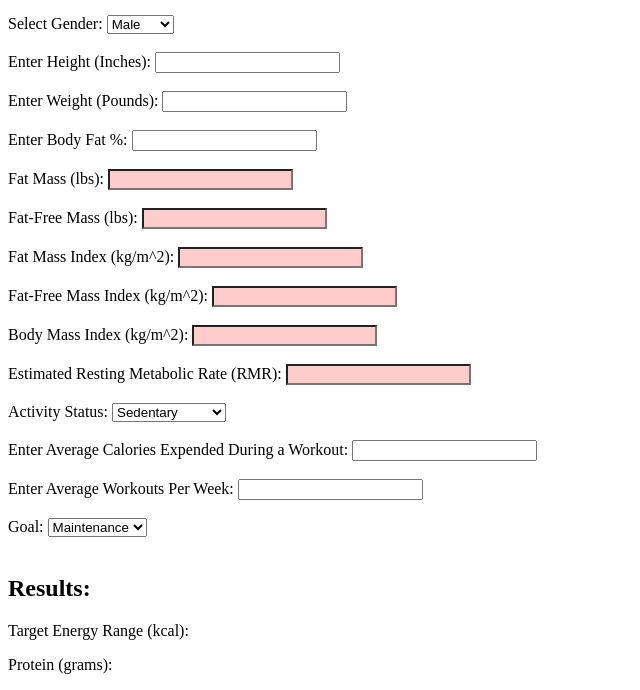
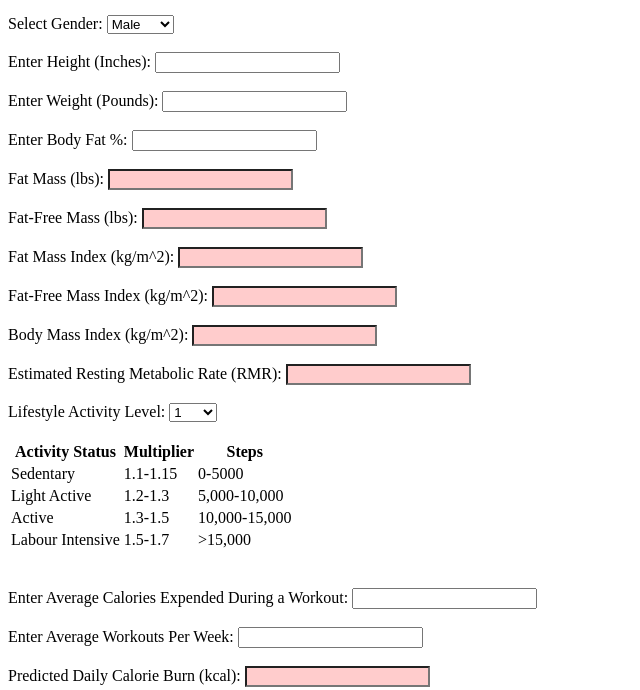
Before and after one commit to Fitomics/nutritioncalc, a plain HTML site: page index.html in a window 1280 px wide. Shown: the part 104-794 px from the top of the page, without its empty margins (0-640 px from the left). Drawn offline with nearby package versions, Linux system fonts and the light colour scheme.

Commit message:
added fields

```diff
--- a/index.html
+++ b/index.html
@@ -54,19 +54,56 @@
     <label for="rmr">Estimated Resting Metabolic Rate (RMR):</label>
     <input type="text" id="rmr" class="placeholder" readonly><br><br>
 
-    <label for="activity">Activity Status: </label>
+    <label for="activity">Lifestyle Activity Level: </label>
     <select id="activity" name="activity">
-        <option value="sedentary">Sedentary</option>
-        <option value="light">Light Active</option>
-        <option value="active">Active</option>
-        <option value="labor">Labor Intensive</option>
+        <option value="1">1</option>
+        <option value="1.15">1.15</option>
+        <option value="1.2">1.2</option>
+        <option value="1.3">1.3</option>
+        <option value="1.4">1.4</option>
+        <option value="1.5">1.5</option>
+        <option value="1.6">1.6</option>
+        <option value="1.7">1.7</option>
     </select><br><br>
+
+    <!-- Explanatory table for Lifestyle Activity Level -->
+    <table>
+      <tr>
+        <th>Activity Status</th>
+        <th>Multiplier</th>
+        <th>Steps</th>
+      </tr>
+      <tr>
+        <td>Sedentary</td>
+        <td>1.1-1.15</td>
+        <td>0-5000</td>
+      </tr>
+      <tr>
+        <td>Light Active</td>
+        <td>1.2-1.3</td>
+        <td>5,000-10,000</td>
+      </tr>
+      <tr>
+        <td>Active</td>
+        <td>1.3-1.5</td>
+        <td>10,000-15,000</td>
+      </tr>
+      <tr>
+        <td>Labour Intensive</td>
+        <td>1.5-1.7</td>
+        <td>>15,000</td>
+      </tr>
+    </table><br><br>
 
     <label for="workout_calories">Enter Average Calories Expended During a Workout:</label>
     <input type="number" id="workout_calories" name="workout_calories"><br><br>
 
     <label for="workouts_per_week">Enter Average Workouts Per Week:</label>
     <input type="number" id="workouts_per_week" name="workouts_per_week"><br><br>
+
+    <!-- New calculated field for Predicted Daily Calorie Burn -->
+    <label for="predicted_daily_calorie_burn">Predicted Daily Calorie Burn (kcal):</label>
+    <input type="number" id="predicted_daily_calorie_burn" name="predicted_daily_calorie_burn" class="placeholder" readonly><br><br>
 
     <label for="goal">Goal: </label>
     <select id="goal" name="goal">
@@ -143,6 +180,11 @@
         const fatFreeMassIndex = (weightkg * (1 - bodyFat / 100)) / (heightm * heightm);
         const bmi = weightkg / (heightm * heightm);
 
+        const weeklyWorkoutCalories = parseFloat(document.getElementById('workout_calories').value) * parseFloat(document.getElementById('workouts_per_week').value);
+        const averageDailyWorkoutCalories = weeklyWorkoutCalories / 7;
+
+        const predictedDailyCalorieBurn = parseFloat(document.getElementById('rmr').value) * parseFloat(document.getElementById('activity').value) + averageDailyWorkoutCalories;
+
         document.getElementById('fat_mass_index').value = fatMassIndex.toFixed(2);
         document.getElementById('fat_free_mass_index').value = fatFreeMassIndex.toFixed(2);
         document.getElementById('bmi').value = bmi.toFixed(2);
@@ -165,6 +207,10 @@
         document.getElementById('rmr').value = rmr.toFixed(2);
         document.getElementById('rmr').classList.remove('placeholder');
         document.getElementById('rmr').classList.add('calculated');
+
+        document.getElementById('predicted_daily_calorie_burn').value = predictedDailyCalorieBurn.toFixed(2);
+        document.getElementById('predicted_daily_calorie_burn').classList.remove('placeholder');
+        document.getElementById('predicted_daily_calorie_burn').classList.add('calculated');
 
         console.log('Weight (kg):', weightkg);
         console.log('Height (cm):', heightcm);
```
